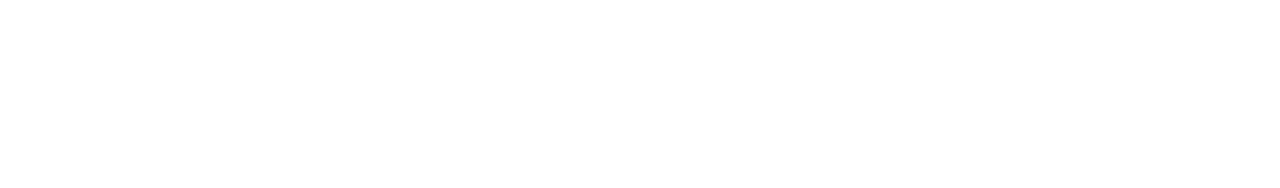
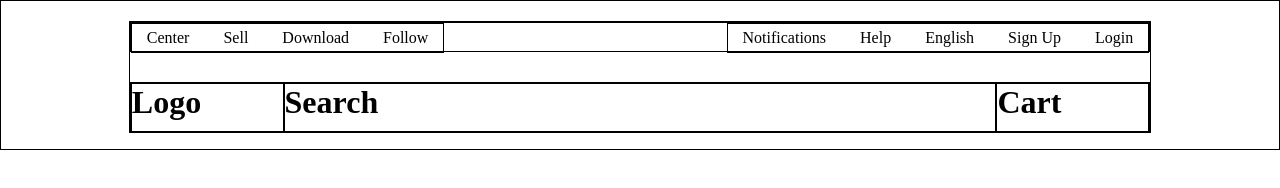
Before and after one commit to JeffreyGilDeimos/nav-bar, a plain HTML site: page index.html in a window 1280 px wide. Drawn offline with Linux system fonts and the light colour scheme.

Commit message:
Organize Div Elements

```diff
--- a/index.html
+++ b/index.html
@@ -5,7 +5,45 @@
     </head>
     <link rel="stylesheet" href="style.css">
     <body>
+        <div class="nav-header">
+            <div class="nav-container">
+                <!-- Top navigation -->
+                <div class="h-30px">
+                    <div class="h-30px float-l">
+                        <ul>
+                            <li>Center</li>
+                            <li>Sell</li>
+                            <li>Download</li>
+                            <li>Follow</li>
+                        </ul>
+                    </div>
+                    <div class="h-30px float-r">
+                        <ul>
+                            <li>Notifications</li>
+                            <li>Help</li>
+                            <li>English</li>
+                            <li>Sign Up</li>
+                            <li>Login</li>
+                        </ul>
+                    </div>
+                </div>
+                <!-- Logo and search bar -->
+                <div class="nav-cont-bottom">
+                    <div class="logo-cart-cont float-l">
+                        <h1>Logo</h1>
+                    </div>
+
+                    <div class="search-container float-l">
+                        <h1>Search</h1>
+                    </div>
 
 
+                    <div class="logo-cart-cont float-r">
+                        <h1>Cart</h1>
+                    </div>
+
+                </div>
+            </div>
+        </div>
     </body>
 </html>
--- a/style.css
+++ b/style.css
@@ -3,3 +3,42 @@
     margin: 0px;
     padding: 0px;
 }
+div {
+    border: 1px solid black;
+}
+.nav-header {
+    height: 150px;
+}
+.nav-container {
+    /* height: 120px; */
+    margin: 20px auto 0px auto;
+    width: 80%;
+}
+.h-30px {
+    height: 30px;
+}
+.float-l {
+    float: left;
+
+}
+.float-r {
+    float: right;
+}
+li {
+    display: inline-block;
+    list-style-type: none;
+    padding: 5px 15px;
+}
+.nav-cont-bottom {
+    height: 50px;
+    margin: 30px auto 0px auto;
+}
+.logo-cart-cont {
+    height: 49px;
+    width: 15%;
+}
+.search-container {
+    height: 49px;
+    width: 70%;
+
+}
```
